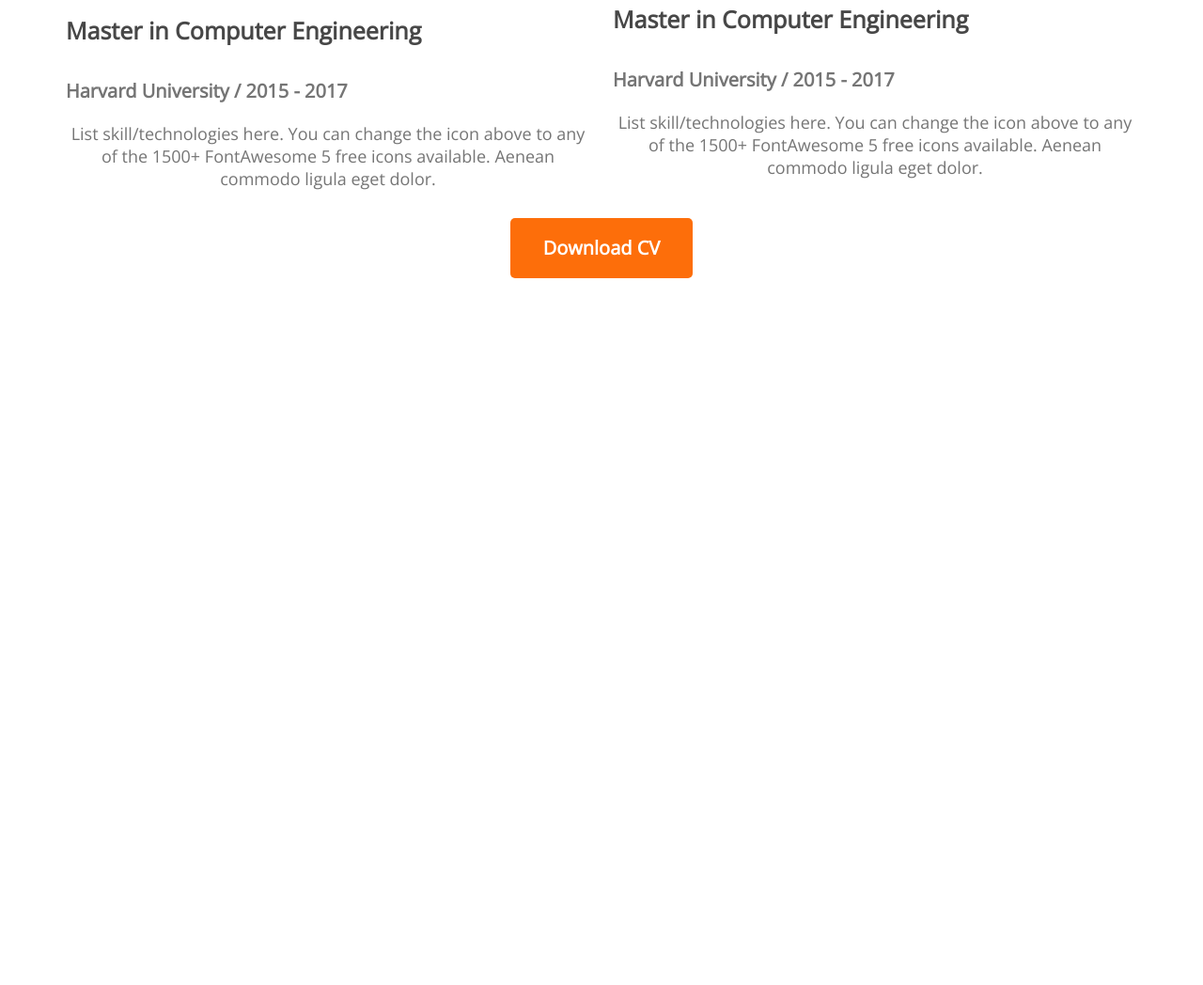
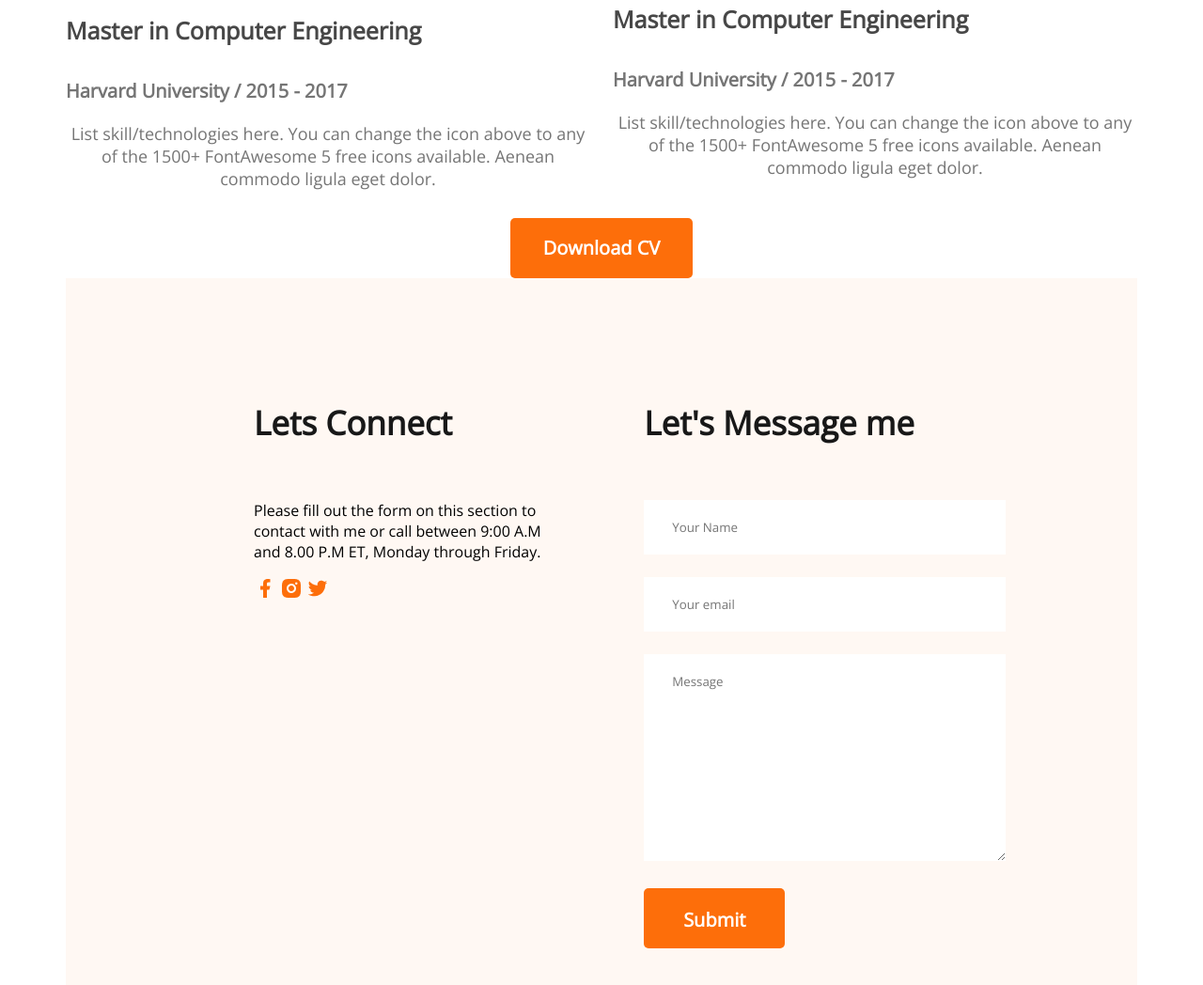
Before and after one commit to israttuli/developer-portfolio, a plain HTML site: page index.html in a window 1280 px wide. Shown: the part 3380-4428 px from the top of the page at 94% size. Before the commit the page ends 4264 px from the top, so only its background shows below. Drawn offline with nearby package versions, Linux system fonts and the light colour scheme.

Commit message:
connect me section added

```diff
--- a/index.html
+++ b/index.html
@@ -155,11 +155,21 @@
             </div>
         </section>
         <section class="connect">
-            <div class="section-title">
-
+            <div class="">
+                <h2 class="section-title">Lets Connect</h2>
+                <p>Please fill out the form on this section to contact with me or call between 9:00 A.M and 8.00 P.M ET, Monday through Friday.</p>
+                <a href=""><img src="images/icons/facebook.png" alt=""></a>
+                <a href=""><img src="images/icons/insta.png" alt=""></a>
+                <a href=""><img src="images/icons/twitter.png" alt=""></a>
             </div>
-            <div class="section-title">
-
+            <div class="">
+                <h2 class="section-title">Let's Message me</h2>
+                <form action="">
+                    <input type="text" name="" id="" placeholder="Your Name">
+                    <input type="email" name="" id="" placeholder="Your email">
+                    <textarea name="" id="" cols="30" rows="10" placeholder="Message"></textarea>
+                    <input class="btn-primary " type="submit" value="Submit">
+                </form>
             </div>
         </section>
 
--- a/styles/portfolio.css
+++ b/styles/portfolio.css
@@ -165,12 +165,13 @@ main {
 }
 
 /* Resume Styles */
-.resume-section-title{
+.resume-section-title {
     text-align: center;
     font-weight: 700;
     font-size: 35px;
     color: #181818;
 }
+
 .resume-contant {
     display: flex;
     gap: 24px;
@@ -211,3 +212,30 @@ main {
 }
 
 /* Connect section */
+
+.connect {
+    display: flex;
+    gap: 100px;
+    background: #FFF8F3;
+    padding: 130px 200px;
+}
+
+.connect .section-title {
+    text-align: left;
+    margin-top: 0;
+    padding-top: 0;
+
+}
+
+.connect input,
+textarea {
+    border: 0;
+    margin-bottom: 24px;
+    width: 100%;
+    padding: 20px 30px;
+}
+
+input[type='submit'] {
+    height: 64px;
+    width: 150px;
+}
```
